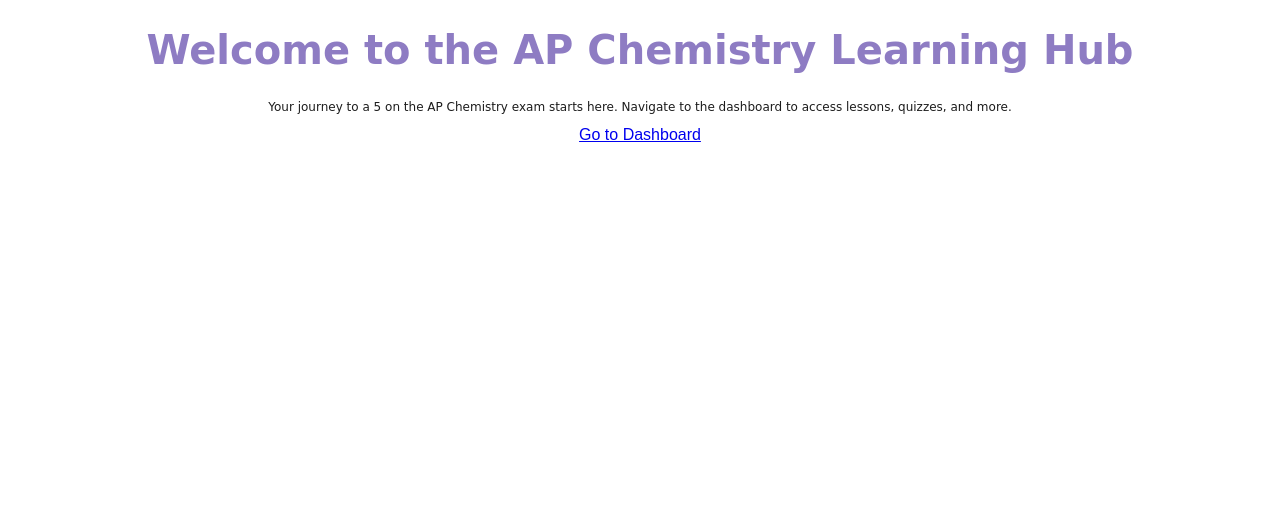
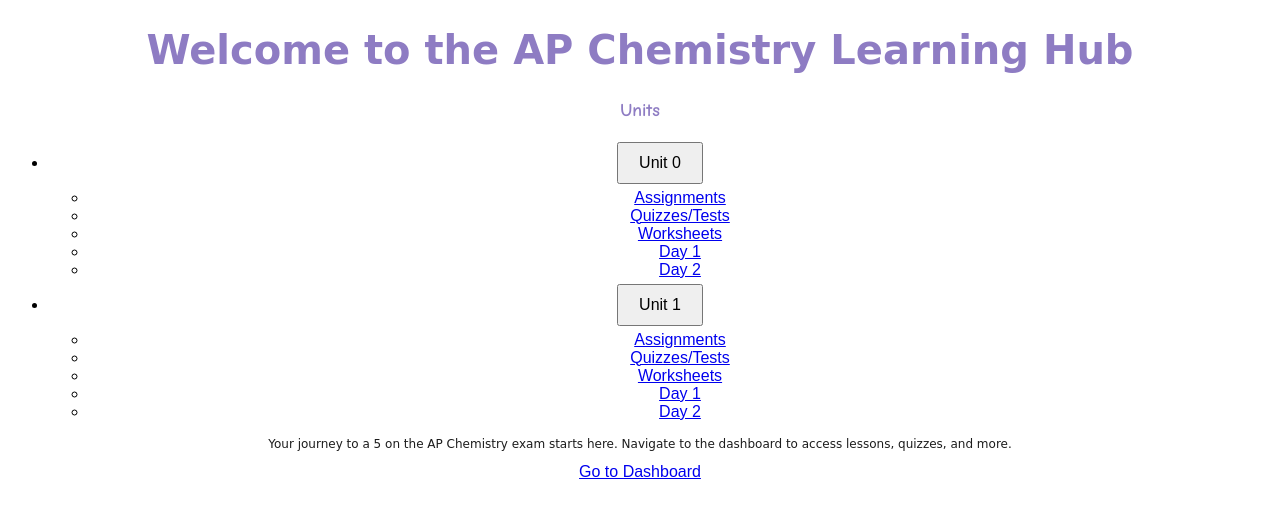
Before and after one commit to NightFals/nightfals.github.io, a plain HTML site: page index.html in a window 1280 px wide. Drawn offline with Linux system fonts and the light colour scheme.

Commit message:
Update index.html

```diff
--- a/index.html
+++ b/index.html
@@ -10,10 +10,40 @@
     <header>
         <h1>Welcome to the AP Chemistry Learning Hub</h1>
     </header>
-    <main>
-        <p>Your journey to a 5 on the AP Chemistry exam starts here. Navigate to the dashboard to access lessons, quizzes, and more.</p>
-        <a href="#dashboard" class="button">Go to Dashboard</a>
-    </main>
+    <div class="container">
+        <nav class="sidebar">
+            <h2>Units</h2>
+            <ul>
+                <li><button class="dropdown-btn">Unit 0</button>
+                    <div class="dropdown-container">
+                        <ul>
+                            <li><a href="#unit0">Assignments</a></li>
+                            <li><a href="#unit0-quizzes">Quizzes/Tests</a></li>
+                            <li><a href="#unit0-worksheets">Worksheets</a></li>
+                            <li><a href="#unit0-day1">Day 1</a></li>
+                            <li><a href="#unit0-day2">Day 2</a></li>
+                        </ul>
+                    </div>
+                </li>
+                <li><button class="dropdown-btn">Unit 1</button>
+                    <div class="dropdown-container">
+                        <ul>
+                            <li><a href="#unit1">Assignments</a></li>
+                            <li><a href="#unit1-quizzes">Quizzes/Tests</a></li>
+                            <li><a href="#unit1-worksheets">Worksheets</a></li>
+                            <li><a href="#unit1-day1">Day 1</a></li>
+                            <li><a href="#unit1-day2">Day 2</a></li>
+                        </ul>
+                    </div>
+                </li>
+                <!-- Repeat for Units 2 to 9 -->
+            </ul>
+        </nav>
+        <main>
+            <p>Your journey to a 5 on the AP Chemistry exam starts here. Navigate to the dashboard to access lessons, quizzes, and more.</p>
+            <a href="#dashboard" class="button">Go to Dashboard</a>
+        </main>
+    </div>
     <script src="index.js"></script>
 </body>
 </html>
```
